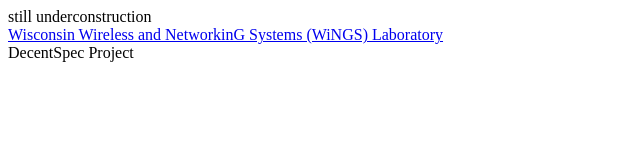
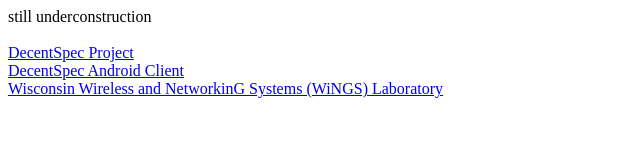
Before and after one commit to Fiesta4Spectrum/Fiesta4Spectrum.github.io, a plain HTML site: page index.html in a window 1280 px wide. Shown: the whole page, without its empty margins (0-640 px from the left). Drawn offline with Linux system fonts and the light colour scheme.

Commit message:
add cname

```diff
--- a/index.html
+++ b/index.html
@@ -1,6 +1,9 @@
 still underconstruction
+<br />
+<br />
+<a href="https://github.com/DecentSpec/" target="_blank">DecentSpec Project</a>
+<br />
+<a href="https://github.com/DecentSpec/DecentSpec_Android" target="_blank">DecentSpec Android Client</a>
 <br />
 <a href="https://wings.cs.wisc.edu/" target="_blank">Wisconsin Wireless and NetworkinG Systems (WiNGS) Laboratory</a>
 <br />
-<a herf="https://github.com/DecentSpec/" target="_blank">DecentSpec Project</a>
-<br />
```
